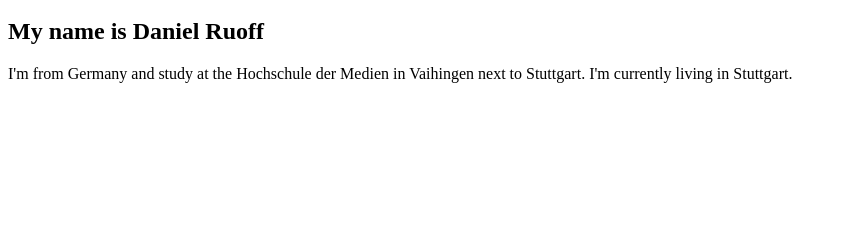
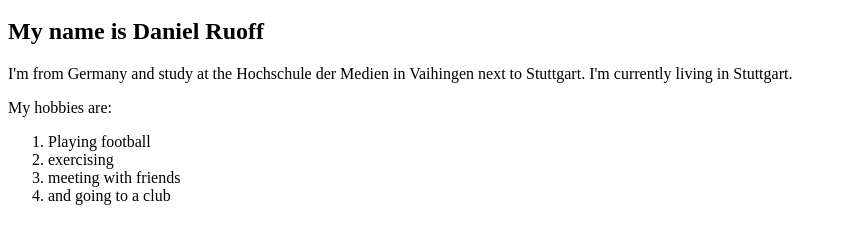
Before and after one commit to danielhdm/hello-world, a plain HTML site: page index.html in a window 1280 px wide. Shown: the part 48-292 px from the top of the page, without its empty margins (0-847 px from the left). Drawn offline with Linux system fonts and the light colour scheme.

Commit message:
Update index.html

```diff
--- a/index.html
+++ b/index.html
@@ -2,3 +2,10 @@
 <h2>My name is Daniel Ruoff</h2>
 <p>I'm from Germany and study at the Hochschule der Medien in Vaihingen next to Stuttgart. I'm currently living in Stuttgart.
 </p>
+<p>My hobbies are:</p>
+<ol>
+  <li>Playing football</li>
+  <li>exercising</li>
+  <li>meeting with friends</li>
+  <li>and going to a club</li>
+</ol>
```
